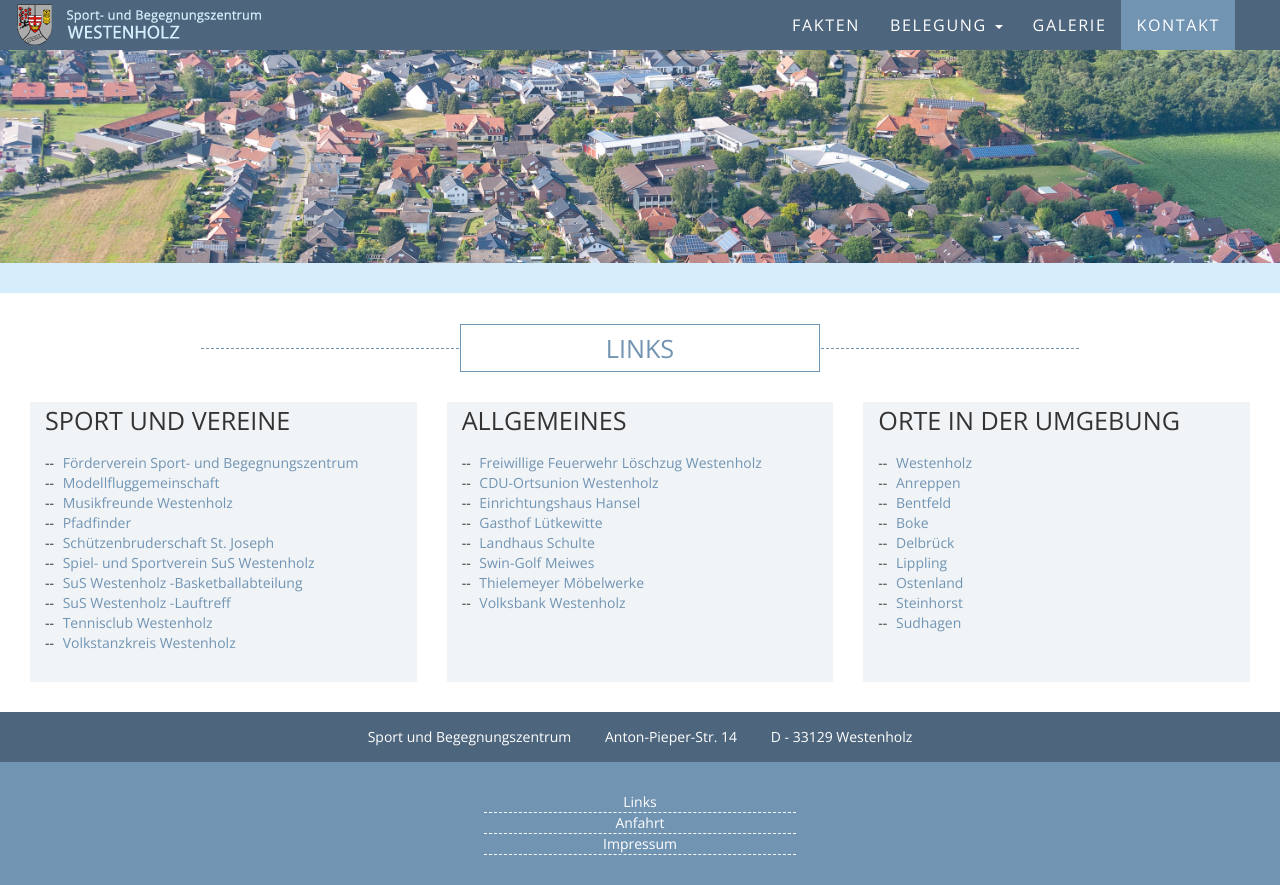
After one commit to otauk/sub-westenholz.de, a PHP site: page /links.php in a window 1280 px wide. The commit adds this page. Run offline with PHP 8.4, Linux system fonts and the light colour scheme; some libraries are stand-ins or nearby versions.

Commit message:
Links, Anfahrt, Impressum

```diff
--- a/css/custom.css
+++ b/css/custom.css
@@ -95,6 +95,7 @@ background-size: cover;
 
 .margin-0 {margin: 0;}
 .margin-15 {margin: 15px;}
+.margin-tb-0 {margin-top: 0px;margin-bottom: 0px;}
 .margin-tb-15 {margin-top: 15px;margin-bottom: 15px;}
 
 /*
@@ -486,3 +487,22 @@ td {
 	padding: 5px;
 	vertical-align: top;
 	}
+
+ /*
+*	+++++++++++++++++++++++
+*	----- LISTS  -----
+*	+++++++++++++++++++++++
+*/
+
+.list {
+	padding:15px 0;
+}
+
+.list li {
+	list-style: none;
+}
+
+.list li:before {
+	content:"--";
+	padding-right:5px;
+}
--- a/css/grid.css
+++ b/css/grid.css
@@ -10,7 +10,7 @@ h4 {
 */
 
 .row .row {
-  margin-top: 10px;
+  /*margin-top: 10px;*/
   margin-bottom: 0;
 }
 [class*="col-"] {
--- a/footer.php
+++ b/footer.php
@@ -5,7 +5,7 @@ FOOTER
 -->
 		<div class="row">
 			<div class="col-lg-12 color-dark-background text-center color-base-text">
-				<div class="row">
+				<div class="row margin-tb-0">
 					<span class="padding-lr-15">
 						Sport und Begegnungszentrum
 					</span>
@@ -19,13 +19,13 @@ FOOTER
 			</div>
 			<div class="col-lg-12 color-light-background text-center color-base-text padding-tb-30">
 					<div class="dashed-line-bottom-light w25 pos-center">
-						<a class="footer-link">Links</a>
+						<a class="footer-link" href="links.php">Links</a>
 					</div>
 					<div class="dashed-line-bottom-light w25 pos-center">
-						<a class="footer-link">Anfahrt</a>
+						<a class="footer-link" href="anfahrt.php">Anfahrt</a>
 					</div>
 					<div class="dashed-line-bottom-light w25 pos-center">
-						<a class="footer-link">Impressum</a>
+						<a class="footer-link" href="impressum.php">Impressum</a>
 					</div>
 				</div>
 		</div>
--- /dev/null
+++ b/links.php
@@ -0,0 +1,215 @@
+<?php
+$thisPage = "kontakt";
+include ("header.php");
+?>
+<!--
+++++++++++++++++++++
+HEADER
+++++++++++++++++++++
+-->
+		<div class="row">
+			<div class="col-xs-12 padding-0">
+				<img src="img/SuB_01.jpg"  class="img-responsive  header-size" alt="Luftbildaufnahme Westenholz mit SuB"/>
+			</div>
+		</div>
+<!--
+++++++++++++++++++++
+TAGLINE
+++++++++++++++++++++
+-->
+		<div class="row">
+			<div class="col-lg-12 color-pastel-dark-background z-50">
+				<div class="container">
+					<div class="row">
+					</div>
+				</div>
+			</div>
+		</div>
+<!--
+++++++++++++++++++++
+KONTAKT
+++++++++++++++++++++
+-->
+		<div class="row">
+			<div class="col-lg-12 ">
+				<div class="container">
+					<div class="row">
+						<div class="pos-center w75">
+							<div class="headline-dashed z-0"></div>
+						</div>
+						<div class="col-sm-4 col-sm-offset-4 col-xs-6 col-xs-offset-3 z-50">
+							<div class="headline headline-h1 color-base">Links</div>
+						</div>
+					</div>
+				</div>
+				<div class="container-fluid">
+					<div class="row">
+						<div class="col-lg-4">
+							<div class="padding-lr-15  color-light-background-box h20">
+								<div class="headline">Sport und Vereine</div>
+								<ul class="list">
+									<li>
+										<a target="_blank" href="http://www.sub-westenholz.de">
+											Förderverein Sport- und Begegnungszentrum
+										</a>
+									</li>
+									<li>
+										<a target="_blank" href="http://www.moewe-delbrueck.de ">
+											Modellfluggemeinschaft
+										</a>
+									</li>
+									<li>
+										<a target="_blank" href="http://www.musikfreundewestenholz.de">
+											Musikfreunde Westenholz
+										</a>
+									</li>
+									<li>
+										<a target="_blank" href="http://www.georgsbund.de">
+											Pfadfinder
+										</a>
+									</li>
+									<li>
+										<a target="_blank" href="http://www.schuetzen-westenholz.de">
+											Schützenbruderschaft St. Joseph
+										</a>
+									</li>
+									<li>
+										<a target="_blank" href="http://www.suswestenholz.de">
+											Spiel- und Sportverein SuS Westenholz
+										</a>
+									</li>
+									<li>
+										<a target="_blank" href="http://www.sus-westenholz.de">
+											SuS Westenholz -Basketballabteilung
+										</a>
+									</li>
+									<li>
+										<a target="_blank" href="http://www.delbrueck-laeuft-marathon.de">
+											SuS Westenholz -Lauftreff
+										</a>
+									</li>
+									<li>
+										<a target="_blank" href="http://www.tc-westenholz.de">
+											Tennisclub Westenholz
+										</a>
+									</li>
+									<li>
+										<a target="_blank" href="http://www.volkstanzkreis-westenholz.de">
+											Volkstanzkreis Westenholz
+										</a>
+									</li>
+								</ul>
+							</div>
+						</div>
+						<div class="col-lg-4">
+							<div class="padding-lr-15  color-light-background-box h20">
+								<div class="headline">Allgemeines</div>
+								<ul class="list">
+									<li>
+										<a target="_blank" href="http://www.feuerwehr-delbrueck.de/lz3">
+											Freiwillige Feuerwehr Löschzug Westenholz
+										</a>
+									</li>
+									<li>
+										<a target="_blank" href="http://www.cdu-delbrueck.de/cdu/cdu_delbrueck/ortsverbaende/westenholz.php?navanchor=">
+											CDU-Ortsunion Westenholz
+										</a>
+									</li>
+									<li>
+										<a target="_blank" href="http://www.hansel-moebel.de">
+											Einrichtungshaus Hansel
+										</a>
+									</li>
+									<li>
+										<a target="_blank" href="http://www.luetkewitte.de">
+											Gasthof Lütkewitte
+										</a>
+									</li>
+									<li>
+										<a target="_blank" href="http://www.landhaus-schulte.de">
+											Landhaus Schulte
+										</a>
+									</li>
+									<li>
+										<a target="_blank" href="http://www.swin-golf-meiwes.de">
+											Swin-Golf Meiwes
+										</a>
+									</li>
+									<li>
+										<a target="_blank" href="http://www.thielemeyer.de/">
+											Thielemeyer Möbelwerke
+										</a>
+									</li>
+									<li>
+										<a target="_blank" href="http://www.volksbank-westenholz.de">
+											Volksbank Westenholz
+										</a>
+									</li>
+								</ul>
+							</div>
+						</div>
+						<div class="col-lg-4">
+							<div class="padding-lr-15  color-light-background-box h20">
+								<div class="headline">Orte in der Umgebung</div>
+								<ul class="list">
+									<li>
+										<a target="_blank" href="http://www.westenholz.de">
+											Westenholz
+										</a>
+									</li>
+									<li>
+										<a target="_blank" href="http://www.anreppen.de">
+											Anreppen
+										</a>
+									</li>
+									<li>
+										<a target="_blank" href="http://www.bentfeld.de">
+											Bentfeld
+										</a>
+									</li>
+									<li>
+										<a target="_blank" href="http://www.boke.de">
+											Boke
+										</a>
+									</li>
+									<li>
+										<a target="_blank" href="http://www.stadt-delbrueck.de/">
+											Delbrück
+										</a>
+									</li>
+									<li>
+										<a target="_blank" href="http://www.lippling.de/">
+											Lippling
+										</a>
+									</li>
+									<li>
+										<a target="_blank" href="http://www.ostenland.de">
+											Ostenland
+										</a>
+									</li>
+									<li>
+										<a target="_blank" href="http://www.delbrueck-steinhorst.de/">
+											Steinhorst
+										</a>
+									</li>
+									<li>
+										<a target="_blank" href="http://www.sudhagen.de/sudhagen.htm">
+											Sudhagen
+										</a>
+									</li>
+								</ul>
+							</div>
+						</div>
+					</div>
+				</div>
+			</div>
+		</div>
+<?php include ("footer.php");?>
+<!--
+++++++++++++++++++++
+END PAGE
+++++++++++++++++++++
+-->
+	</div> <!-- !end container_fluid -->
+  </body>
+</html>
```
Also changed, not shown: anfahrt.php (added, +63 -0 lines), fakten.php (+6 -6 lines), impressum.php (added, +108 -0 lines).
